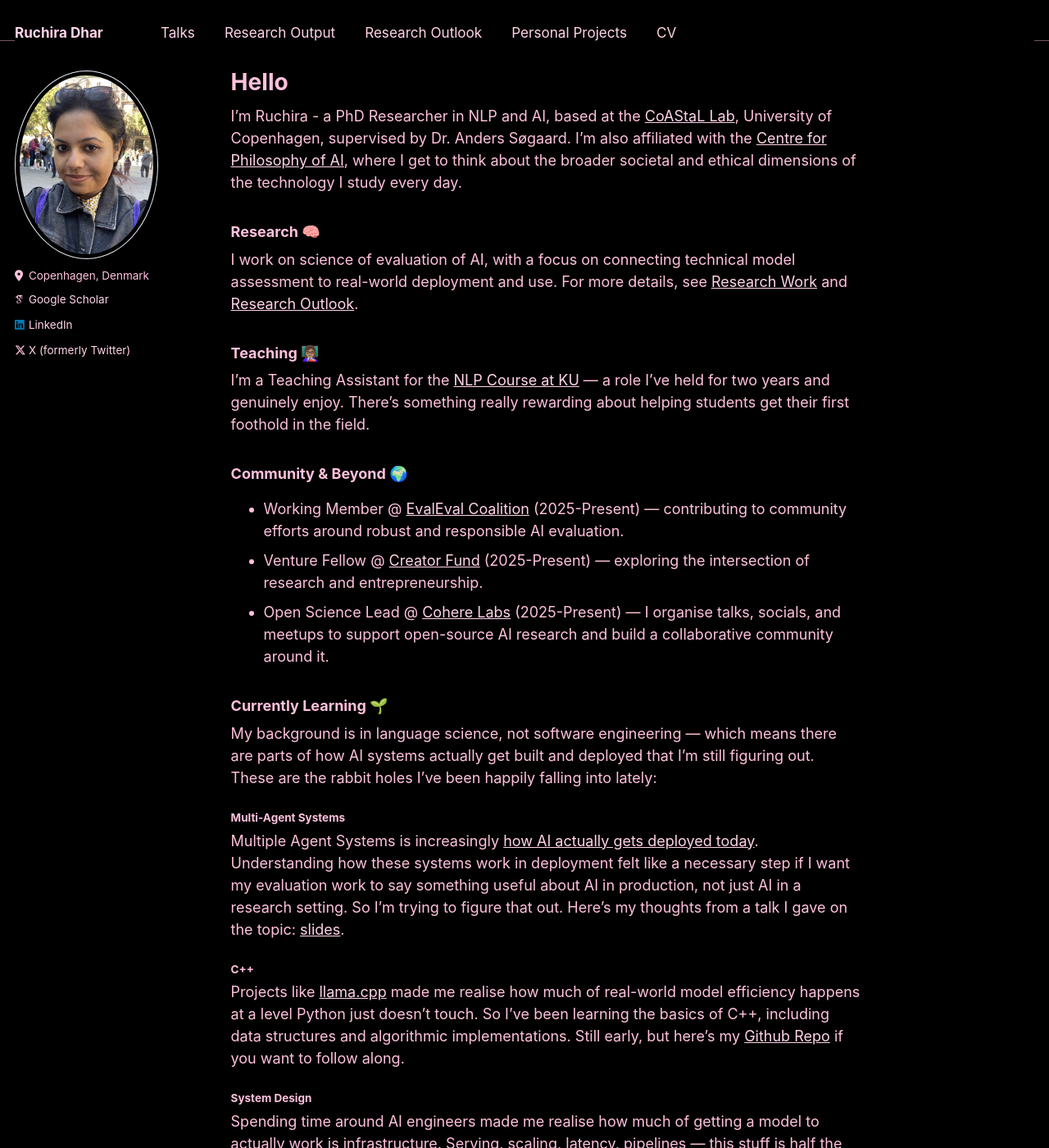
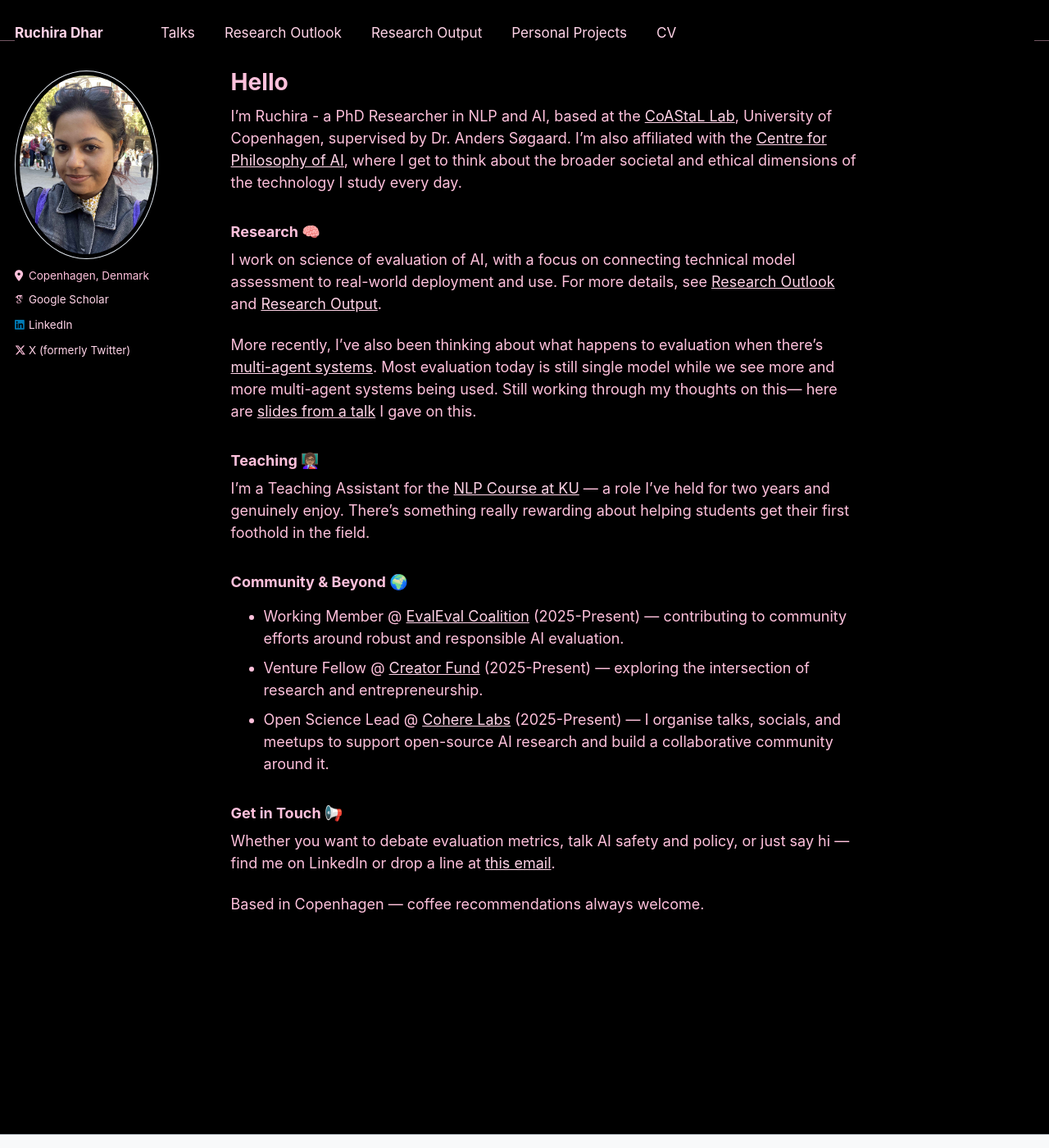
Before and after one commit to ruchiradhar/ruchiradhar.github.io, a Jekyll site: the page built from _pages/about.md, in a window 1280 px wide and 1400 px high. Shown: the whole window at 82% size. Built offline with Jekyll 4.4.1, drawn with Linux system fonts in a browser that asks for light colours; some web fonts are replaced; some of the changed text lies outside the part shown.

Commit message:
Website Update 2026

```diff
--- a/_data/navigation.yml
+++ b/_data/navigation.yml
@@ -6,11 +6,11 @@ main:
   - title: "Talks"
     url: /talks/
 
+  - title: "Research Outlook"
+    url: /research-outlook/
+
   - title: "Research Output"
     url: /research/
-
-  - title: "Research Outlook"
-    url: /research-outlook/
 
   - title: "Personal Projects"
     url: /personal-projects/
--- a/_pages/about.md
+++ b/_pages/about.md
@@ -13,7 +13,9 @@ I'm Ruchira - a PhD Researcher in NLP and AI, based at the [CoAStaL Lab](https:/
 
 ### Research 🧠
 
-I work on science of evaluation of AI, with a focus on connecting technical model assessment to real-world deployment and use. For more details, see [Research Work](/research/) and [Research Outlook](/research-outlook/).
+I work on science of evaluation of AI, with a focus on connecting technical model assessment to real-world deployment and use. For more details, see [Research Outlook](/research-outlook/) and [Research Output](/research/).
+
+More recently, I've also been thinking about what happens to evaluation when there's [multi-agent systems](https://www.anthropic.com/engineering/multi-agent-research-system). Most evaluation today is still single model while we see more and more multi-agent systems being used. Still working through my thoughts on this— here are [slides from a talk](https://docs.google.com/presentation/d/1KIEEOPm9NBGmvGGng7yyONUNGWJDw2m42DNWNqcwdZM/edit?usp=sharing) I gave on this.
 
 ### Teaching 👩🏽‍🏫
 
@@ -26,21 +28,7 @@ I'm a Teaching Assistant for the [NLP Course at KU](https://kurser.ku.dk/course/
 - Venture Fellow @ [Creator Fund](https://thecreatorfund.com/university-team/) (2025-Present) — exploring the intersection of research and entrepreneurship.
 - Open Science Lead @ [Cohere Labs](https://cohere.com/research) (2025-Present) — I organise talks, socials, and meetups to support open-source AI research and build a collaborative community around it.
 
-### Currently Learning 🌱
 
-My background is in language science, not software engineering — which means there are parts of how AI systems actually get built and deployed that I'm still figuring out. These are the rabbit holes I've been happily falling into lately:
-
-#### Multi-Agent Systems
-
-Multiple Agent Systems is increasingly [how AI actually gets deployed today](https://www.anthropic.com/engineering/multi-agent-research-system). Understanding how these systems work in deployment felt like a necessary step if I want my evaluation work to say something useful about AI in production, not just AI in a research setting. So I'm trying to figure that out. Here's my thoughts from a talk I gave on the topic: [slides](https://docs.google.com/presentation/d/1KIEEOPm9NBGmvGGng7yyONUNGWJDw2m42DNWNqcwdZM/edit?usp=sharing).
-
-#### C++
-
-Projects like [llama.cpp](https://github.com/ggml-org/llama.cpp) made me realise how much of real-world model efficiency happens at a level Python just doesn't touch. So I've been learning the basics of C++, including data structures and algorithmic implementations. Still early, but here's my [Github Repo](https://github.com/ruchiradhar/learninglab_dsa) if you want to follow along.
-
-#### System Design
-
-Spending time around AI engineers made me realise how much of getting a model to actually work is infrastructure. Serving, scaling, latency, pipelines — this stuff is half the battle and rarely comes up in research. Working through the [System Design Primer](https://github.com/donnemartin/system-design-primer) to get up to speed, mostly so I can have more useful conversations about what evaluation looks like when a system actually has to run at scale.
 
 ### Get in Touch 📢
 
```
Also changed, not shown: _pages/personal-projects.md (+12 -4 lines).
